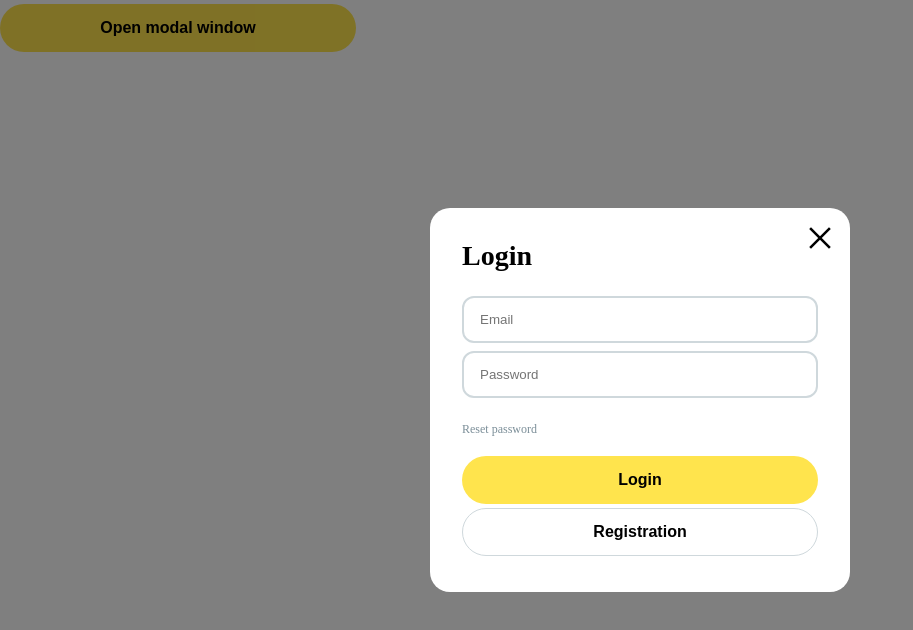
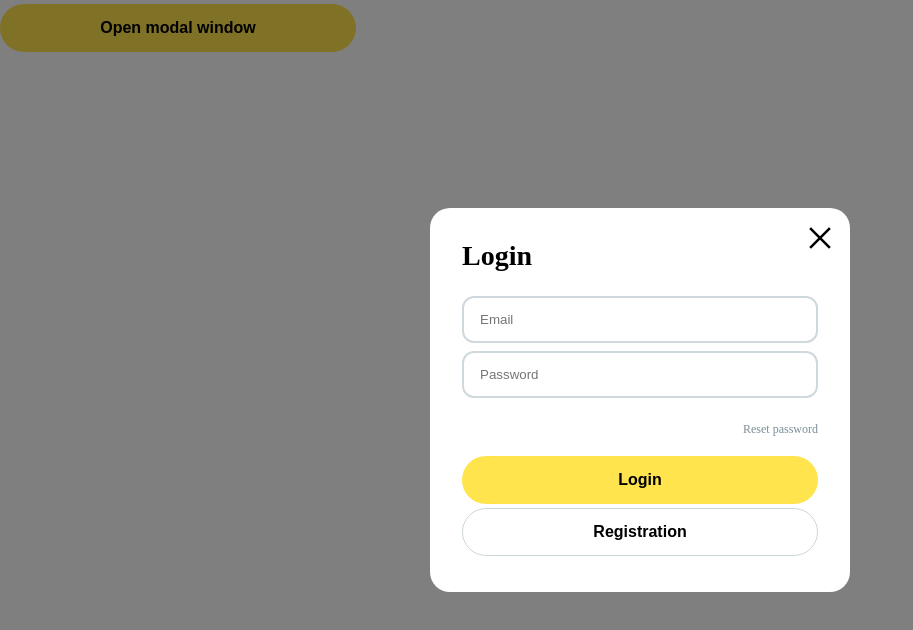
Before and after one commit to EwgenijBril/Die-Weiterbildung, a React (Create React App) app in the folder react/lesson9useForm/my_app/: page /login_form in a window 1280 px wide. Shown: the top 630 px of the page, without its empty margins (0-913 px from the left). Built offline with nearby package versions, Linux system fonts and the light colour scheme.

Commit message:
link reset_password_form

```diff
--- a/react/lesson9useForm/my_app/src/components/FormItem/index.jsx
+++ b/react/lesson9useForm/my_app/src/components/FormItem/index.jsx
@@ -38,7 +38,13 @@ export default function FormItem({title, button, info_text, form_type, info_text
           : ''
         }
 
-        <p className={ s.form_descr }> {info_text}</p>
+        {
+          form_type === 'login'
+          ?<Link to='/reset_password_form' style={{textDecoration:'none' }}>
+            <p className={[s.form_descr, s.form_descr_link ].join(' ')}> {info_text}</p>
+          </Link>
+            :<p className={ s.form_descr }> {info_text}</p>
+        }
 
         <Button color='yellow'>{button.submit}</Button>
 
--- a/react/lesson9useForm/my_app/src/components/FormItem/index.module.css
+++ b/react/lesson9useForm/my_app/src/components/FormItem/index.module.css
@@ -25,3 +25,7 @@
     margin: 20px 0;
     width: 100%;
 }
+
+.form_descr_link {
+    text-align: end;
+}
```
